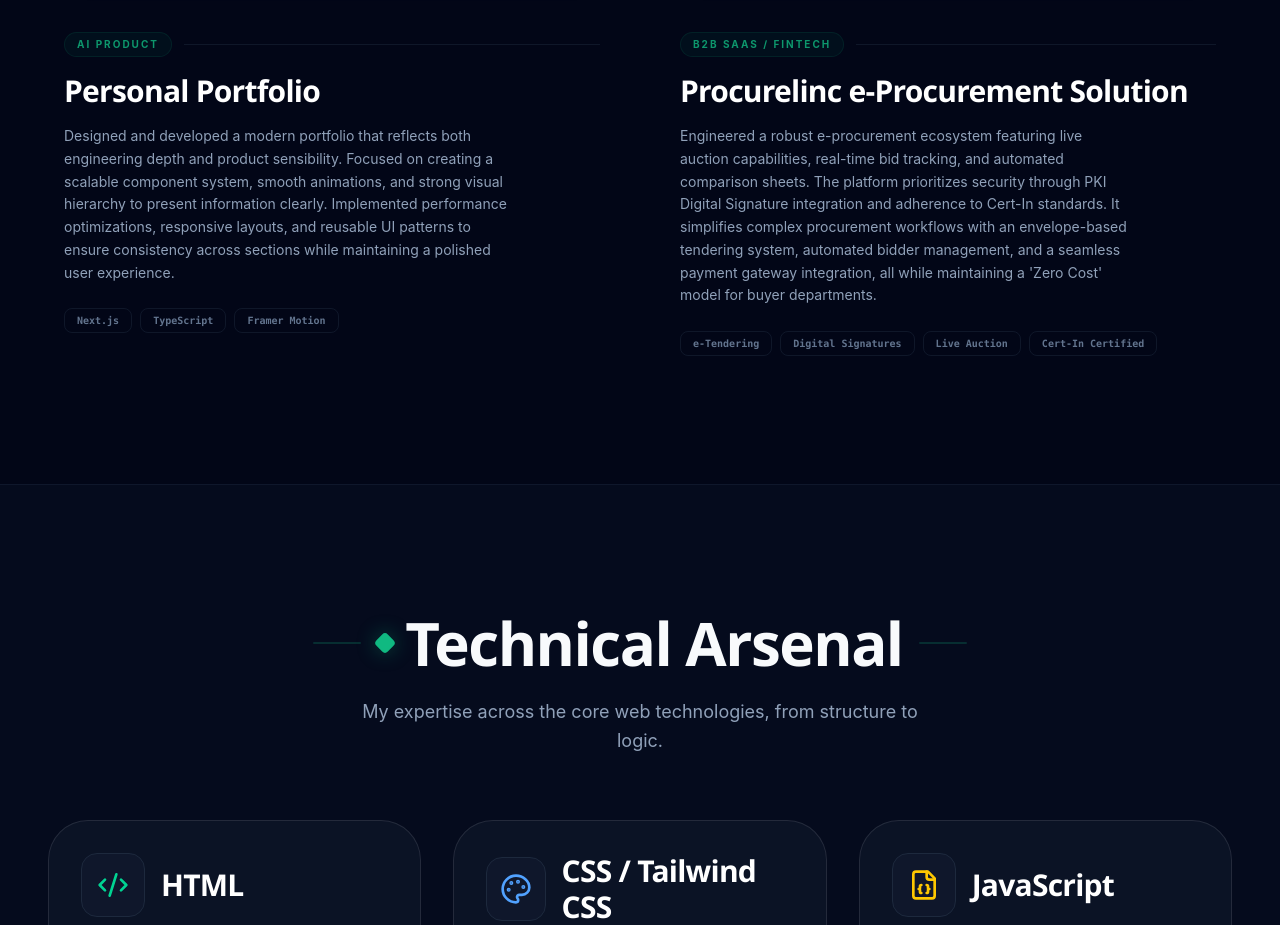
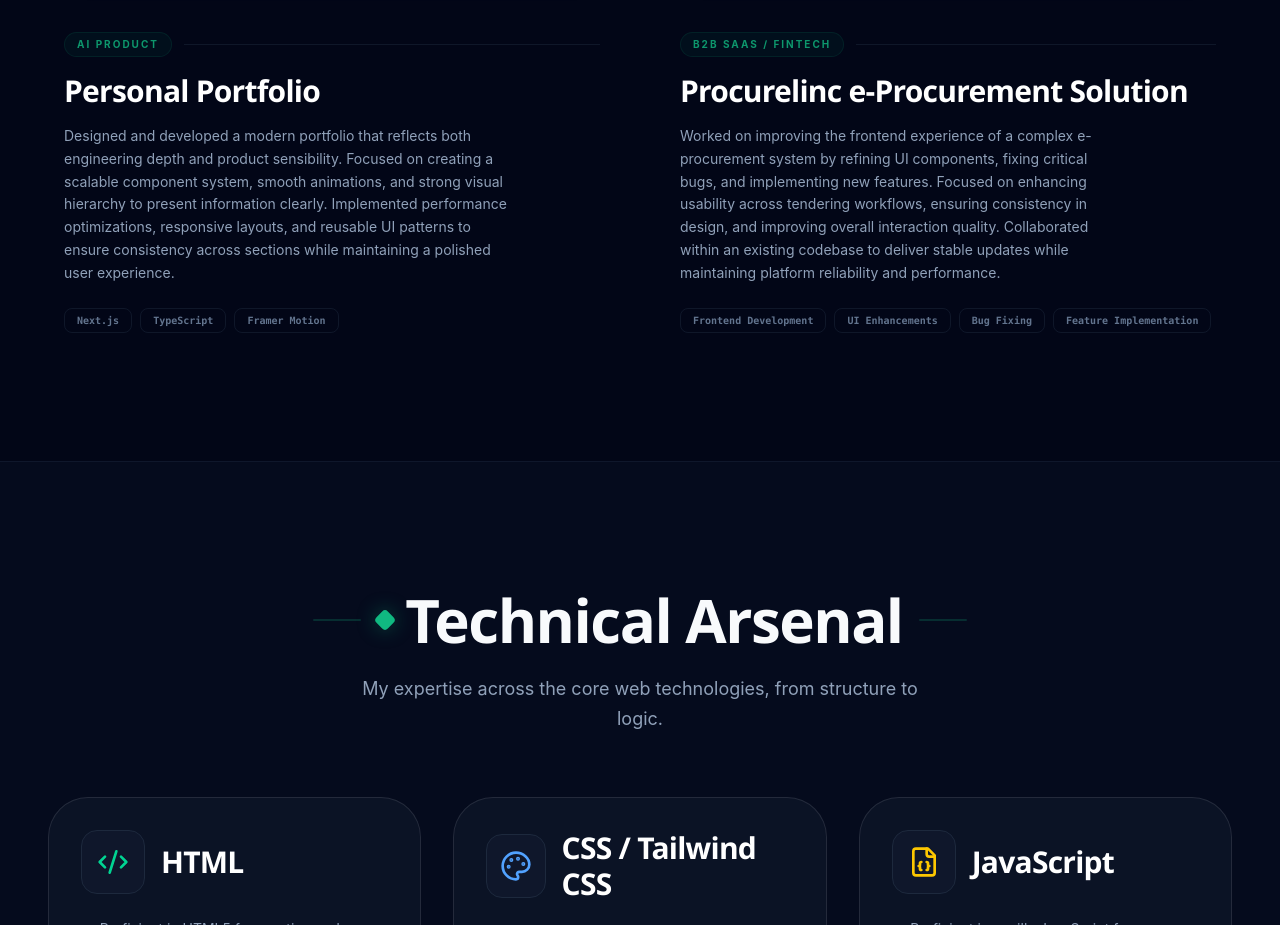
Before and after one commit to Deadshot-45/My-portfolio, a Next.js app: page / in a window 1280 px wide. Shown: the part 7020-7945 px from the top of the page. Built offline with nearby package versions, Linux system fonts and the light colour scheme; no server answers.

Commit message:
project updated

```diff
--- a/src/data/site.ts
+++ b/src/data/site.ts
@@ -165,21 +165,26 @@ export const projects = [
     title: "Procurelinc e-Procurement Solution",
     category: "B2B SaaS / Fintech",
     tagline:
-      "A comprehensive, Cert-In certified 360-degree e-procurement and auction platform.",
+      "A secure and scalable e-procurement platform for government and enterprise tendering workflows.",
     description:
-      "Developed a highly secure, zero-cost procurement platform for Government, Semi-Government, and PSU departments to manage end-to-end tendering processes.",
+      "Contributed to UI enhancements, bug resolution, and feature improvements for a large-scale procurement platform used by Government and PSU departments.",
     longDescription:
-      "Engineered a robust e-procurement ecosystem featuring live auction capabilities, real-time bid tracking, and automated comparison sheets. The platform prioritizes security through PKI Digital Signature integration and adherence to Cert-In standards. It simplifies complex procurement workflows with an envelope-based tendering system, automated bidder management, and a seamless payment gateway integration, all while maintaining a 'Zero Cost' model for buyer departments.",
-    image: getAssetUrl("/procurelinc-preview.png"), // Placeholder based on your pattern
-    tags: ["e-Tendering", "Digital Signatures", "Live Auction", "Cert-In Certified"],
+      "Worked on improving the frontend experience of a complex e-procurement system by refining UI components, fixing critical bugs, and implementing new features. Focused on enhancing usability across tendering workflows, ensuring consistency in design, and improving overall interaction quality. Collaborated within an existing codebase to deliver stable updates while maintaining platform reliability and performance.",
+    image: getAssetUrl("/procurelinc-preview.png"),
+    tags: [
+      "Frontend Development",
+      "UI Enhancements",
+      "Bug Fixing",
+      "Feature Implementation",
+    ],
     metrics: [
-      "Zero-cost buyer model",
-      "Real-time bid synchronization",
-      "PKI-based security integrity",
+      "Improved UI consistency",
+      "Resolved production issues",
+      "Enhanced user workflows",
     ],
     link: "https://dev.procurelinc.in/",
     featured: true,
-}
+  },
   // {
   //   slug: "crypto-flow",
   //   title: "Crypto Flow",
```
